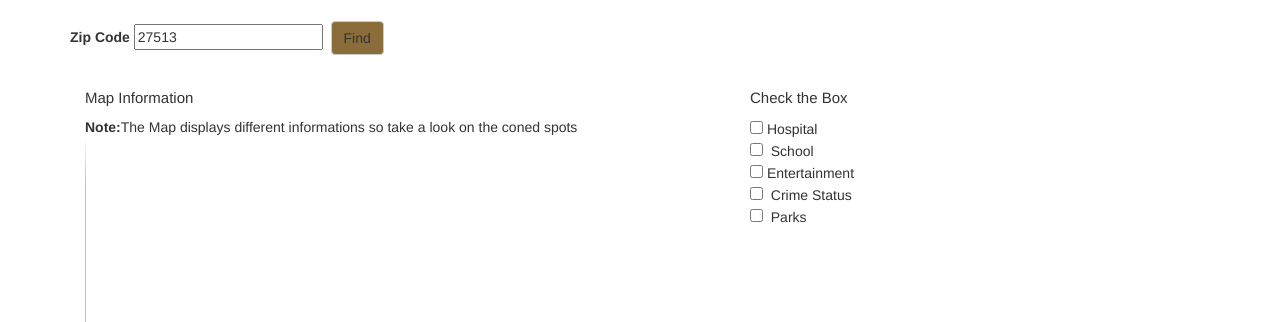
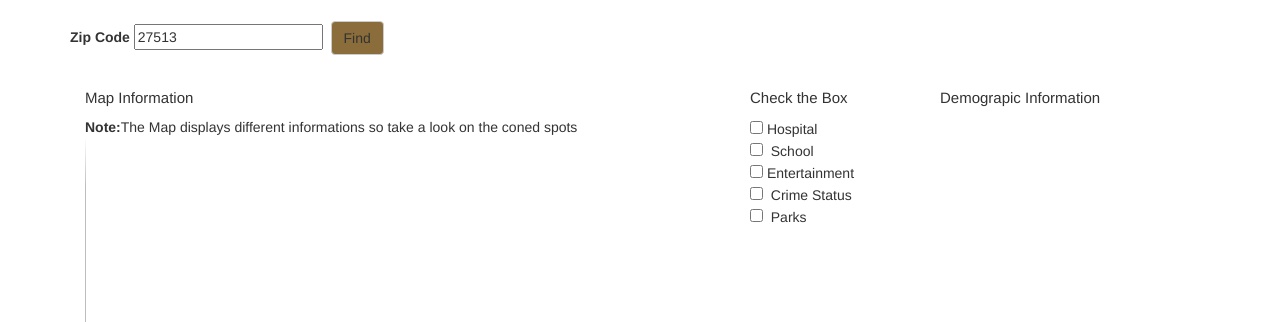
Before and after one commit to wfkinnc/ZIP-TELL-ALL, a plain HTML site: page TeamEitchProject.html in a window 1280 px wide. Shown: the part 233-555 px from the top of the page. Drawn offline with nearby package versions, Linux system fonts and the light colour scheme; some packages are replaced by stand-ins of ours.

Commit message:
Add files via upload
Updates on the html file

```diff
--- a/TeamEitchProject.html
+++ b/TeamEitchProject.html
@@ -139,13 +139,12 @@
 
     <div class="container">
         <div class="panel-placer">
-            <!-- <form action="zip-code-attribute"> -->
             <div class="form-group">
                 <label for="zip_code">Zip Code</label>
                 <input type="text" id="zipCode" placeholder="Example: 28202" value="27513">&nbsp
                 <button type="text" id="zip-finder" class="btn btn-default">Find</button>
             </div>
-            <!-- </form> -->
+
             <div class="responsive-table">
                 <div class="col-6 col-md-7">
                     <h3>Map Information</h3>
@@ -166,21 +165,13 @@
                 </div>
             </div>
             <div class="col-6 col-md-3">
-                <div class="chart-container" style="position: relative; height: auto; width: auto; " id="chartSpot">
+                <div class="chart-container" style="position: relative; height: 90%; width: auto; " id="chartSpot">
+                    <h3>Demograpic Information</h3>
                     <canvas id="myChart"></canvas>
                 </div>
             </div>
         </div>
-
-        <!--  -->
-        <!-- <div id="graph-canvas"> -->
-        <!-- <strong><h3>Income concentration in Zip-Code</h3></strong> -->
-        <!-- </div> -->
-        <!-- </div> -->
     </div>
-    </div>
-    </div>
-    </br>
     <footer class="navbar-default navbar-fixed-bottom" id="footer-space">
         <div class="row">
             <nav id="navigation">
```
